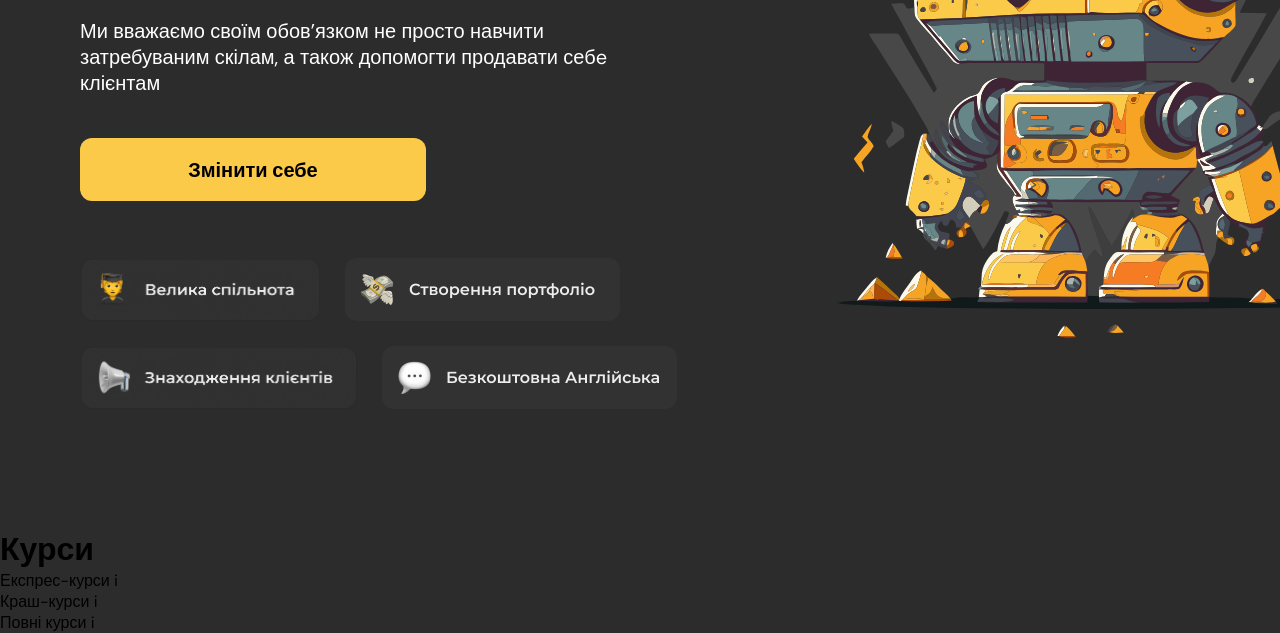
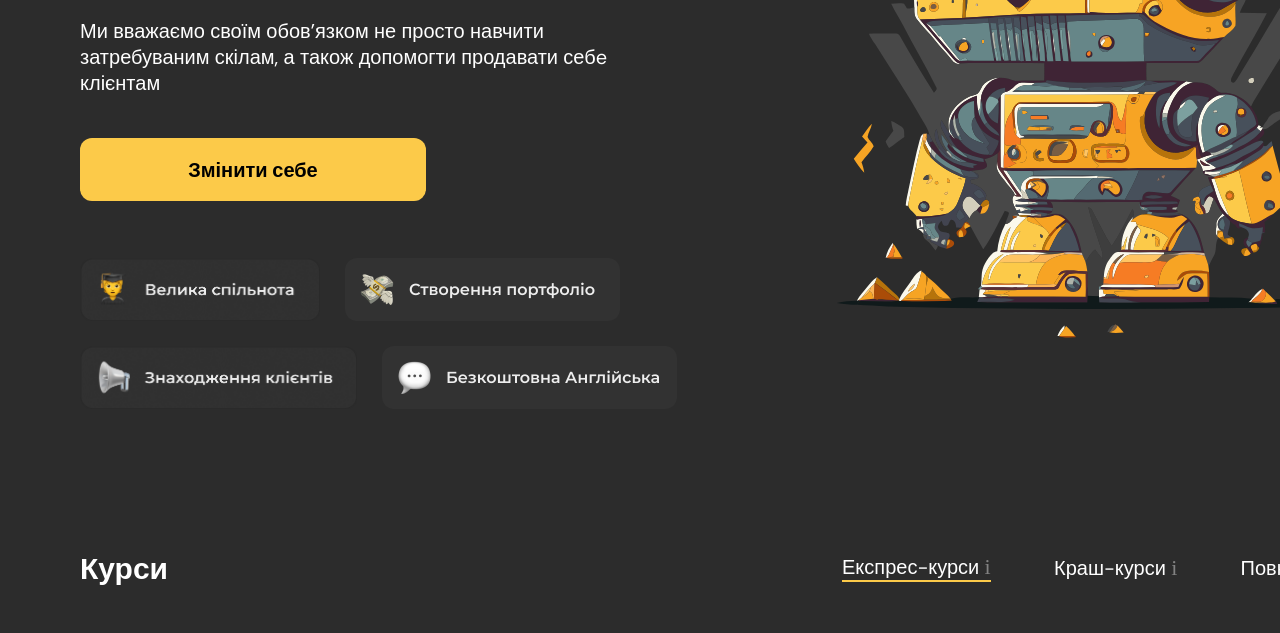
Before and after one commit to ZastavnyeMishaUwU/forza, a plain HTML site: page index.html in a window 1280 px wide. Shown: the part 318-951 px from the top of the page. After the commit the page ends 926 px from the top, so only its background shows below. Drawn offline with Linux system fonts and the light colour scheme.

Commit message:
change main

```diff
--- a/css/style.css
+++ b/css/style.css
@@ -155,3 +155,50 @@ body{
     width: 295px;
     height: 63px;
 }
+.info-button{
+    cursor: pointer;
+    color: #828282;
+    font-size: 1.72vw;
+    font-weight: 400;
+    font-family: "Monotype Corsiva";
+    transition: all 200ms;
+}
+
+
+.main{
+    width: 1440px;
+    height: auto;
+    margin: 0 auto;
+}
+.main_navigation{
+    width: 1280px;
+    height: 80px;
+    display: flex;
+    justify-content: space-between;
+    align-items: center;
+    margin-left: 80px;
+}
+.main_navigation_cours{
+    font-size: 30px;
+    color: white;
+}
+.main_navigation_low_line{
+    width: 518px;
+    display: flex;
+    justify-content: space-between;
+    align-items: center;
+
+}
+.main_navigation_low_line_text{
+    font-size: 20px;
+    color: white;
+}
+.main_navigation_low_line:nth-child(1)>.info-button{
+    margin-right: 20px;
+}
+.main_navigation_low_line_text:nth-child(1){
+    font-size: 20px;
+    color: white;
+    border-block-end: 2px solid #FCCA49;
+    writing-mode: horizontal-tb;
+}
```
